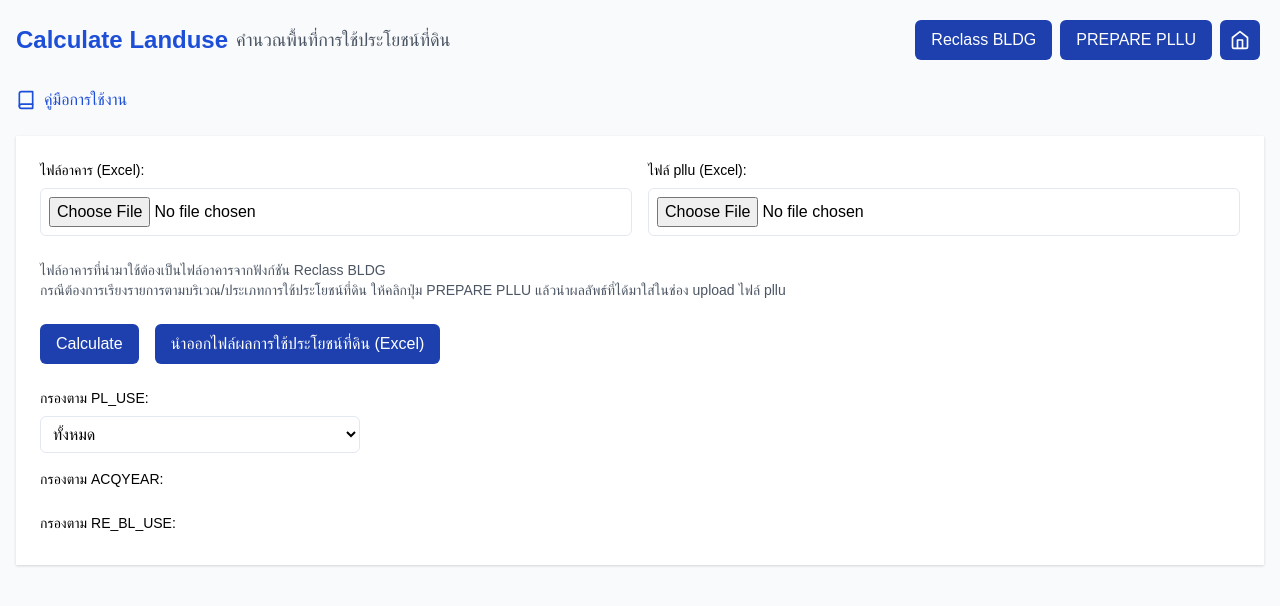
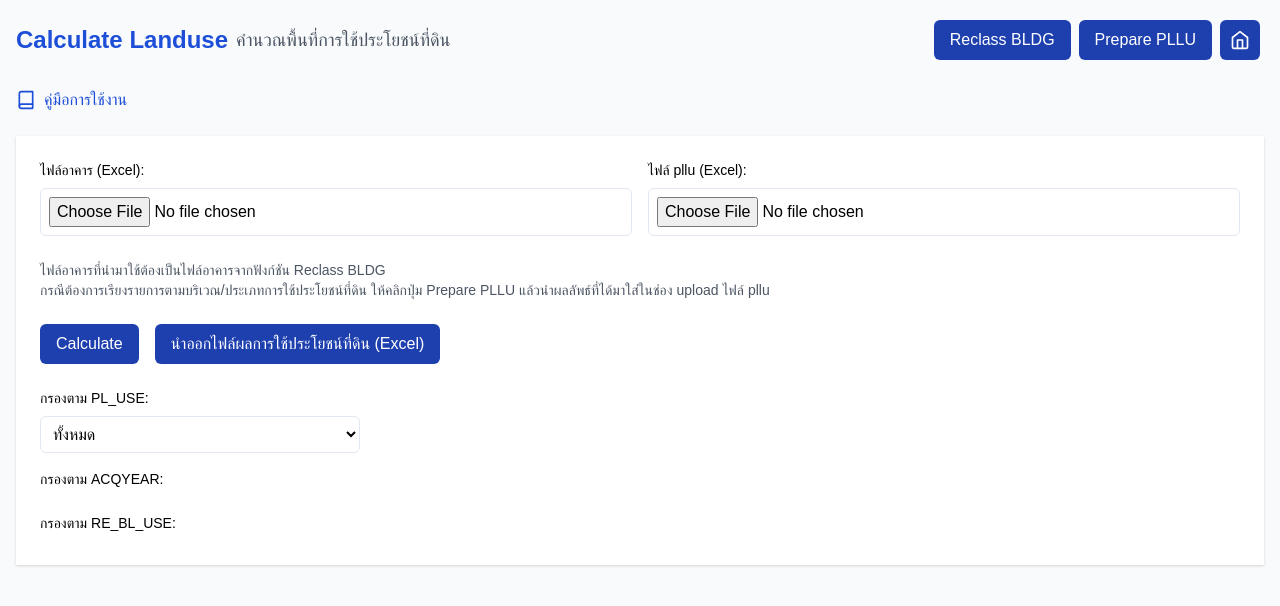
Before and after one commit to mponline1/mponline1.github.io, a plain HTML site: page page3.html in a window 1280 px wide. Drawn offline with nearby package versions, Linux system fonts and the light colour scheme.

Commit message:
page3.html

```diff
--- a/page3.html
+++ b/page3.html
@@ -147,7 +147,7 @@
                         Reclass BLDG
                     </button>
                     <button onclick="window.location.href='page5.html'" class="header-button primary">
-                        PREPARE PLLU
+                        Prepare PLLU
                     </button>
                     <button onclick="window.location.href='index.html'" class="header-button home" aria-label="Home">
                         <svg xmlns="http://www.w3.org/2000/svg" width="24" height="24" viewBox="0 0 24 24" fill="none" stroke="currentColor" stroke-width="2" stroke-linecap="round" stroke-linejoin="round" class="w-5 h-5">
@@ -186,7 +186,7 @@
                 <!-- Info Text -->
                 <div class="mb-6 text-sm text-gray-600">
                     ไฟล์อาคารที่นำมาใช้ต้องเป็นไฟล์อาคารจากฟังก์ชัน Reclass BLDG <br>
-                    กรณีต้องการเรียงรายการตามบริเวณ/ประเภทการใช้ประโยชน์ที่ดิน ให้คลิกปุ่ม PREPARE PLLU แล้วนำผลลัพธ์ที่ได้มาใส่ในช่อง upload ไฟล์ pllu
+                    กรณีต้องการเรียงรายการตามบริเวณ/ประเภทการใช้ประโยชน์ที่ดิน ให้คลิกปุ่ม Prepare PLLU แล้วนำผลลัพธ์ที่ได้มาใส่ในช่อง upload ไฟล์ pllu
                 </div>
 
                 <!-- Action Buttons -->
```
